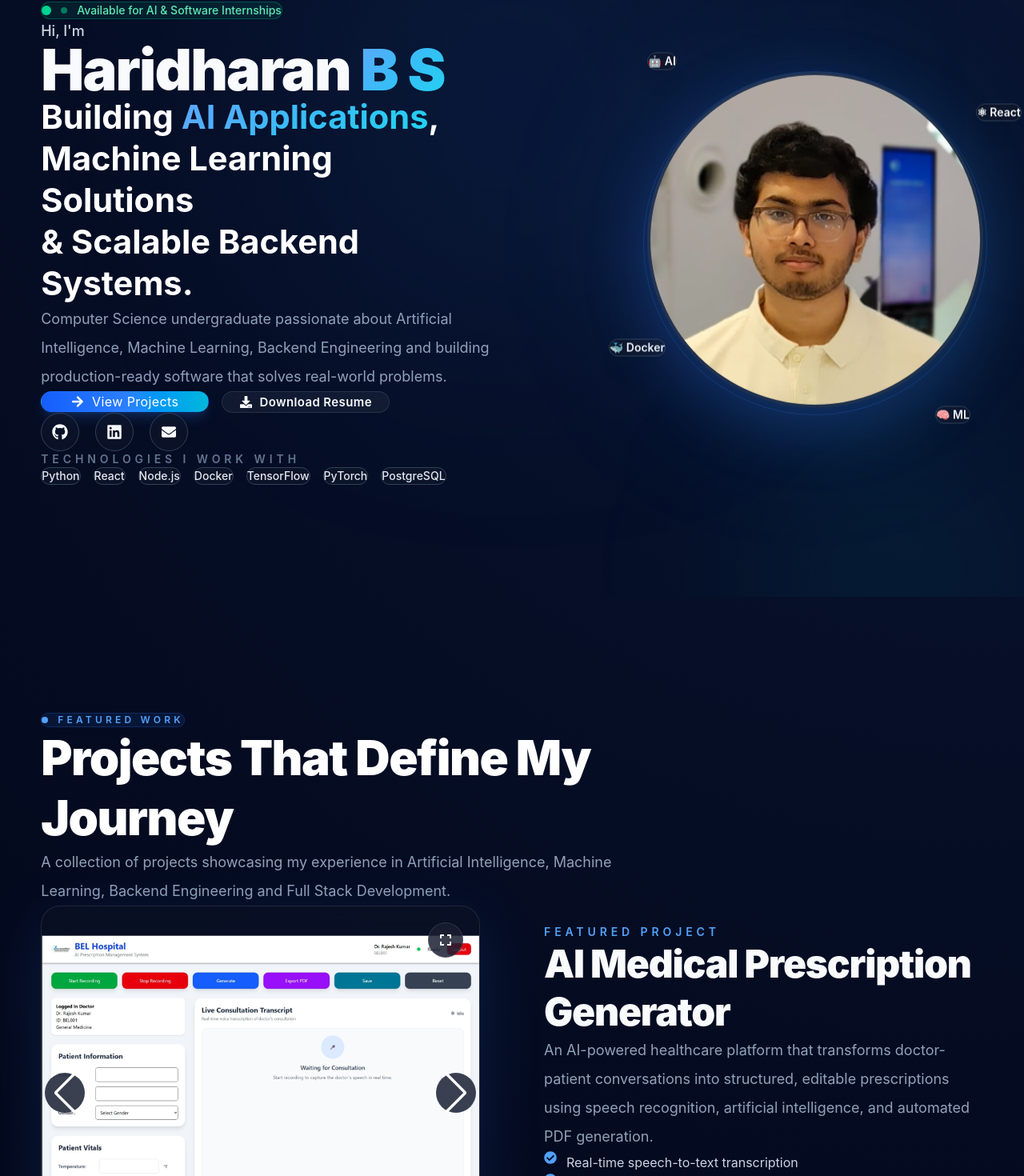
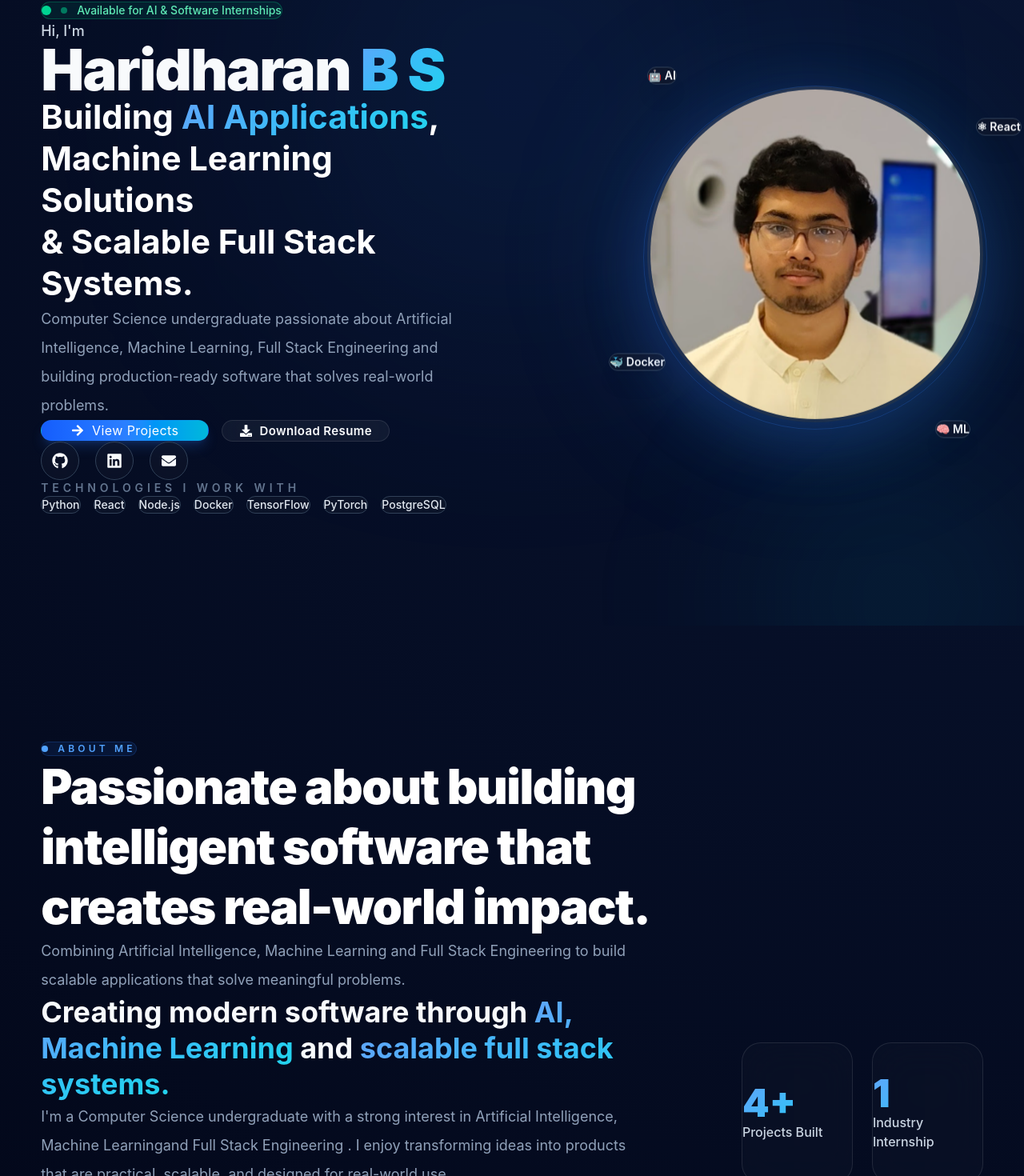
Before and after one commit to Haridharan2006/Portfolio, a React (Vite) app: page / in a window 1280 px wide. Shown: the part 139-1609 px from the top of the page at 80% size. Built offline with nearby package versions, Linux system fonts and the light colour scheme.

Commit message:
changes in about, project,hero

```diff
--- a/src/components/About.jsx
+++ b/src/components/About.jsx
@@ -32,7 +32,7 @@ function About() {
         <SectionTitle
           eyebrow="ABOUT ME"
           title="Passionate about building intelligent software that creates real-world impact."
-          description="Combining Artificial Intelligence, Machine Learning and Backend Engineering to build scalable applications that solve meaningful problems."
+          description="Combining Artificial Intelligence, Machine Learning and Full Stack Engineering to build scalable applications that solve meaningful problems."
         />
 
         <div
@@ -67,7 +67,7 @@ function About() {
               </span>{" "}
               and{" "}
               <span className="gradient-text">
-                scalable backend systems.
+                scalable full stack systems.
               </span>
             </h3>
 
@@ -80,8 +80,8 @@ function About() {
               "
             >
               I'm a Computer Science undergraduate with a strong interest in
-              Artificial Intelligence, Machine Learning, Backend Engineering,
-              and Distributed Systems. I enjoy transforming ideas into products
+              Artificial Intelligence, Machine Learningand Full Stack Engineering
+              . I enjoy transforming ideas into products
               that are practical, scalable, and designed for real-world use.
             </p>
 
--- a/src/components/Hero.jsx
+++ b/src/components/Hero.jsx
@@ -152,7 +152,7 @@ function Hero() {
               Machine Learning Solutions
               <br />
 
-              & Scalable Backend Systems.
+              & Scalable Full Stack Systems.
             </motion.h2>
 
             <motion.p
@@ -169,7 +169,7 @@ function Hero() {
             >
               Computer Science undergraduate passionate about
               Artificial Intelligence, Machine Learning,
-              Backend Engineering and building
+              Full Stack Engineering and building
               production-ready software that solves
               real-world problems.
             </motion.p>
--- a/src/components/Navbar.jsx
+++ b/src/components/Navbar.jsx
@@ -12,8 +12,8 @@ function Navbar() {
   const [activeSection, setActiveSection] = useState("home");
 
   const links = [
+    { label: "About", to: "/#about", id: "about" },
     { label: "Projects", to: "/#projects", id: "projects" },
-    { label: "About", to: "/#about", id: "about" },
     { label: "Skills", to: "/#skills", id: "skills" },
     { label: "Experience", to: "/#experience", id: "experience" },
     { label: "Certificates", to: "/#certifications", id: "certifications" },
--- a/src/pages/Home.jsx
+++ b/src/pages/Home.jsx
@@ -17,8 +17,8 @@ function Home() {
 
       <main>
         <Hero />
+        <About />
         <Projects />
-        <About />
         <Skills />
         <Experience />
         <Certifications />
```
Also changed, not shown: 1 other file (tests, documents, lock files or other folders).
